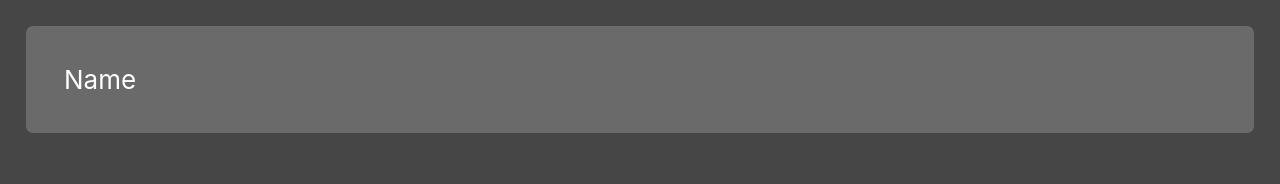
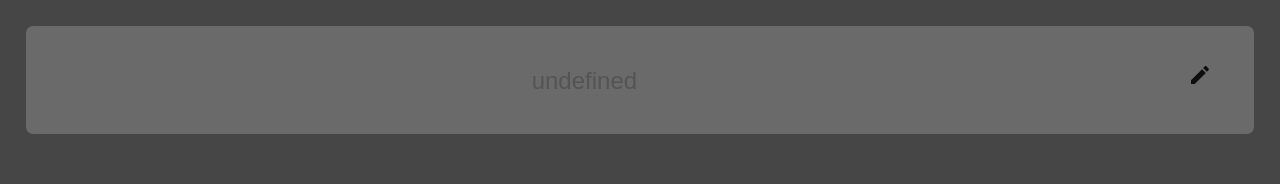
Before and after one commit to benjr70/Smart-Smoker-V2, a React (Create React App) app in the folder frontend/: page / in a window 1280 px wide. Shown: the top 184 px of the page. Built offline with nearby package versions, Linux system fonts and the light colour scheme.

Commit message:
frontend progress

```diff
--- a/frontend/src/App.tsx
+++ b/frontend/src/App.tsx
@@ -3,7 +3,7 @@ import './App.css';
 import { BottomBar } from '../src/components/bottomBar/bottombar'
 import { Screens } from './components/common/interfaces/enums';
 import { history } from './components/history/history';
-import { home } from './components/home/home';
+import { Home } from './components/home/home';
 import { settings } from './components/settings/settings';
 
 class App extends React.Component<{},{currentScreen: Screens}>{
@@ -30,7 +30,7 @@ class App extends React.Component<{},{currentScreen: Screens}>{
     let screen;
     switch(this.state.currentScreen){
       case Screens.HOME:
-        screen = home();
+        screen =  <Home></Home>;
         break;
       case Screens.HISTORY:
         screen = history();
--- /dev/null
+++ b/frontend/src/components/home/home.style.css
@@ -0,0 +1,22 @@
+.edit {
+    float: right;
+    background-color: rgba(255, 255, 255, 0);
+    border: none;
+}
+
+.edit:active {
+    background-color: grey;
+  }
+
+.nameCard {
+    width: auto;
+}
+
+.name {
+    width: 90%;
+    font-size: 24px;
+    text-align: center;
+    background-color: rgba(255, 255, 255, 0);
+    border: none;
+
+}
--- a/frontend/src/components/home/home.tsx
+++ b/frontend/src/components/home/home.tsx
@@ -1,12 +1,49 @@
+import React from 'react';
 import { Card } from "../common/card";
+import { ReactComponent as EditIcon} from '../common/media/editIcon.svg';
+import './home.style.css';
 
-export function name(){
-    return (<>Name</>);
+
+
+export class Home extends React.Component<{},{name: string, isEditing: boolean}> {
+    constructor(props: any){
+        super(props);
+        this.state = {name: 'undefined',
+                      isEditing: false}
+    }
+
+
+  name(){
+    return (
+        <div className="NameCard">
+             <input
+             className="name"
+             disabled={!this.state.isEditing}
+             defaultValue={this.state.name}>
+            </input >
+            <button
+            className="edit"
+            onClick={this.OnEditNameClick}
+            >
+                <EditIcon></EditIcon>
+            </button>
+        </div>);
+    }
+
+    GetName() {
+        return this.state.name;
+    }
+
+    OnEditNameClick = () => {
+        if(this.state.isEditing){
+           // this.setState({isEditing: false, name: })
+        }
+        this.setState({isEditing: !this.state.isEditing});
+    }
+
+    render() {
+        return (
+            <Card content={this.name()}></Card>
+           );
+    }
 }
-
-export function home() {
-    return (<>
-        <Card content={name()}></Card>
-        </>
-    );
-}
```
Also changed, not shown: frontend/src/components/common/media/editIcon.svg (added).
